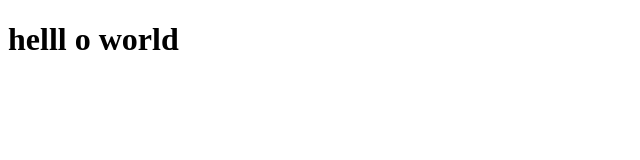
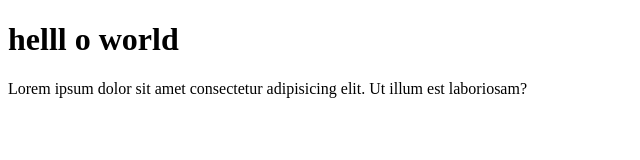
Before and after one commit to rezwanshamim/arrayMethod, a plain HTML site: page index.html in a window 1280 px wide. Shown: the whole page, without its empty margins (0-640 px from the left). Drawn offline with Linux system fonts and the light colour scheme.

Commit message:
second commit

```diff
--- a/index.html
+++ b/index.html
@@ -7,5 +7,9 @@
   </head>
   <body>
     <h1>helll o world</h1>
+    <p>
+      Lorem ipsum dolor sit amet consectetur adipisicing elit. Ut illum est
+      laboriosam?
+    </p>
   </body>
 </html>
```
